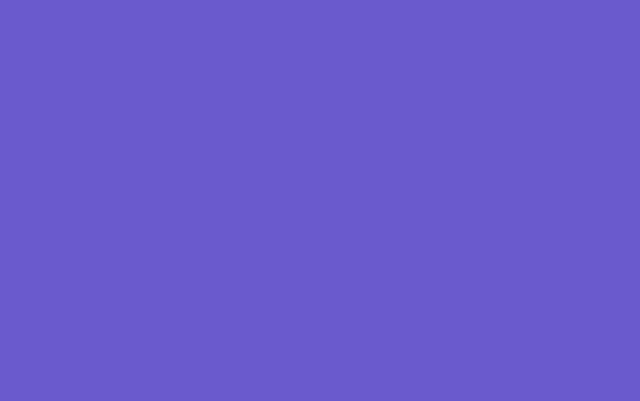
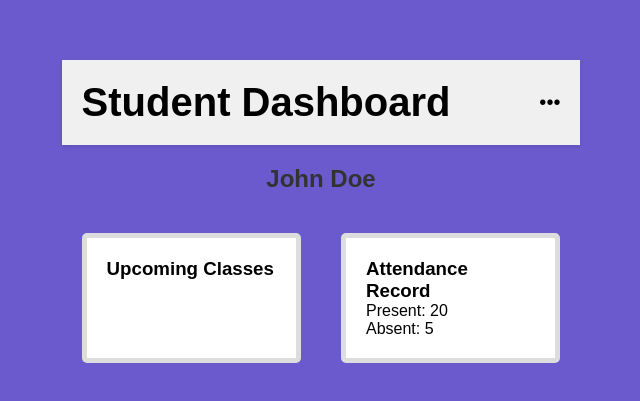
Before and after one commit to Chandan-DK/jit-ai-hackathon, a React (Create React App) app in the folder web-tutor/: page /studentdashboard in a window 1280 px wide. Before the commit this address had no page. Shown: the part 179-580 px from the top of the page, without its empty margins (319-959 px from the left). Built offline with nearby package versions, Linux system fonts and the light colour scheme.

Commit message:
dashboard
Signed-off-by: adeshkedlaya <adeshkedlaya03@gmail.com>

```diff
--- a/web-tutor/package.json
+++ b/web-tutor/package.json
@@ -3,6 +3,8 @@
   "version": "0.1.0",
   "private": true,
   "dependencies": {
+    "@fortawesome/free-solid-svg-icons": "^6.5.1",
+    "@fortawesome/react-fontawesome": "^0.2.0",
     "@testing-library/jest-dom": "^5.17.0",
     "@testing-library/react": "^13.4.0",
     "@testing-library/user-event": "^13.5.0",
--- a/web-tutor/src/App.js
+++ b/web-tutor/src/App.js
@@ -9,6 +9,9 @@ import AI from "./components/AI/AI";
 import UserProfile from "./components/UserProfile/UserProfile";
 import Signup from "./components/Login/Signup";
 import Landing from "./components/Landing/Landing";
+import StudentDashboard from "./components/dashboard/student_dashboard";
+import TeacherDashboard from "./components/dashboard/teacher_dashboard";
+
 
 function App() {
   return (
@@ -22,6 +25,10 @@ function App() {
         <Route path="/class-scheduler" element={<ClassScheduler />} />
         <Route path="/login" element={<Login />} />
         <Route path="/signup" element={<Signup/>} />
+        <Route path="/studentdashboard" element={<StudentDashboard/>} />
+        <Route path="/teacherdashboard" element={<TeacherDashboard/>} />
+
+
       </Routes>
     </Router>
   );
--- /dev/null
+++ b/web-tutor/src/components/dashboard/student_dashboard.css
@@ -0,0 +1,79 @@
+/* student_dashboard.css */
+
+.student-dashboard {
+  font-family: 'Arial', sans-serif;
+  display: flex;
+  flex-direction: column;
+}
+
+header {
+  display: flex;
+  align-items: left;
+  justify-content: space-between;
+  padding: 20px;
+  background-color: #f0f0f0;
+  box-shadow: 0 2px 4px rgba(0, 0, 0, 0.1);
+}
+
+h1 {
+  margin: 0;
+}
+
+.dropdown-toggle {
+  background: none;
+  border: none;
+  cursor: pointer;
+  font-size: 20px;
+}
+
+
+.dropdown-menu {
+  position: fixed;
+  top: 265px;
+  right: 520px;
+  list-style: none;
+  padding: 10px;
+  background-color: white;
+  border-radius: 5px;
+  box-shadow: 0 2px 5px rgba(0, 0, 0, 0.1);
+  display: none; /* Hide by default */
+}
+
+.dropdown-menu.show {
+  display: block; /* Show when dropdown is open */
+}
+
+.dropdown-menu li {
+  margin-bottom: 5px;
+  cursor: pointer;
+}
+
+.dropdown-menu a {
+  text-decoration: none;
+  color: black;
+}
+
+.user-info {
+  padding: 20px;
+}
+
+.flex-boxes {
+  display: flex;
+  justify-content: space-between;
+}
+
+.flex-box {
+  flex: 1;
+  padding: 20px;
+  margin: 20px;
+  border: 5px solid #ddd;
+  border-radius: 5px;
+}
+
+.upcoming-classes {
+  background-color: #fff;
+}
+
+.attendance-record {
+  background-color: #fff;
+}
--- /dev/null
+++ b/web-tutor/src/components/dashboard/student_dashboard.js
@@ -0,0 +1,52 @@
+import React, { useState } from 'react';
+import './student_dashboard.css';
+
+function StudentDashboard() {
+  const [isDropdownOpen, setIsDropdownOpen] = useState(false);
+
+  const toggleDropdown = () => {
+    setIsDropdownOpen(!isDropdownOpen);
+  };
+
+  const handleMenuItemClick = (menuItem) => {
+    console.log(`Clicked on ${menuItem}`);
+    // You can add logic here to navigate to the respective section/page or perform other actions
+  };
+
+  return (
+    <div className="student-dashboard">
+      <header>
+        <h1>Student Dashboard</h1>
+        <button className="dropdown-toggle" onClick={toggleDropdown}>
+          <span className="dot">•</span>
+          <span className="dot">•</span>
+          <span className="dot">•</span>
+        </button>
+        <ul className={`dropdown-menu ${isDropdownOpen ? 'show' : ''}`}>
+          <li onClick={() => handleMenuItemClick('Assignment')}>Assignment</li>
+          <li onClick={() => handleMenuItemClick('Settings')}>Settings</li>
+          <li onClick={() => handleMenuItemClick('Schedule')}>Schedule</li>
+          <li onClick={() => handleMenuItemClick('Account')}>Account</li>
+        </ul>
+      </header>
+
+      <section className="user-info">
+        <h2>John Doe</h2>
+      </section>
+
+      <section className="flex-boxes">
+        <div className="flex-box upcoming-classes">
+          <h3>Upcoming Classes</h3>
+          {/* Display upcoming class data here */}
+        </div>
+        <div className="flex-box attendance-record">
+          <h3>Attendance Record</h3>
+          <p>Present: 20</p>
+          <p>Absent: 5</p>
+        </div>
+      </section>
+    </div>
+  );
+}
+
+export default StudentDashboard;
--- /dev/null
+++ b/web-tutor/src/components/dashboard/teacher_dashboard.js
@@ -0,0 +1,54 @@
+import React, { useState } from 'react';
+import './student_dashboard';
+
+function TeacherDashboard() {
+  const [isDropdownOpen, setIsDropdownOpen] = useState(false);
+
+  const toggleDropdown = () => {
+    setIsDropdownOpen(!isDropdownOpen);
+  };
+
+  const handleMenuItemClick = (menuItem) => {
+    console.log(`Clicked on ${menuItem}`);
+    // You can add logic here to navigate to the respective section/page or perform other actions
+  };
+
+  return (
+    <div className="student-dashboard">
+      <header>
+        <h1>Teacher Dashboard</h1>
+        <button className="dropdown-toggle" onClick={toggleDropdown}>
+          <span className="dot">•</span>
+          <span className="dot">•</span>
+          <span className="dot">•</span>
+        </button>
+        <ul className={`dropdown-menu ${isDropdownOpen ? 'show' : ''}`}>
+          <li onClick={() => handleMenuItemClick('Assignment')}>Assignment</li>
+          <li onClick={() => handleMenuItemClick('Settings')}>Settings</li>
+          <li onClick={() => handleMenuItemClick('Schedule')}>Schedule</li>
+          <li onClick={() => handleMenuItemClick('Account')}>Account</li>
+          <li onClick={() => handleMenuItemClick('students list')}>Account</li>
+        </ul>
+      </header>
+
+      <section className="user-info">
+        <h2>Teacher name</h2>
+      </section>
+
+      <section className="flex-boxes">
+        <div className="flex-box upcoming-classes">
+          <h3>Upcoming Classes</h3>
+          {/* Display upcoming class data here */}
+        </div>
+        <div className="flex-box attendance-record">
+          <h3>studenlist</h3>
+          <p>john</p>
+          <p>richards</p>
+          <p>mike</p>
+        </div>
+      </section>
+    </div>
+  );
+}
+
+export default TeacherDashboard;
```
Also changed, not shown: 1 other file (tests, documents, lock files or other folders).
